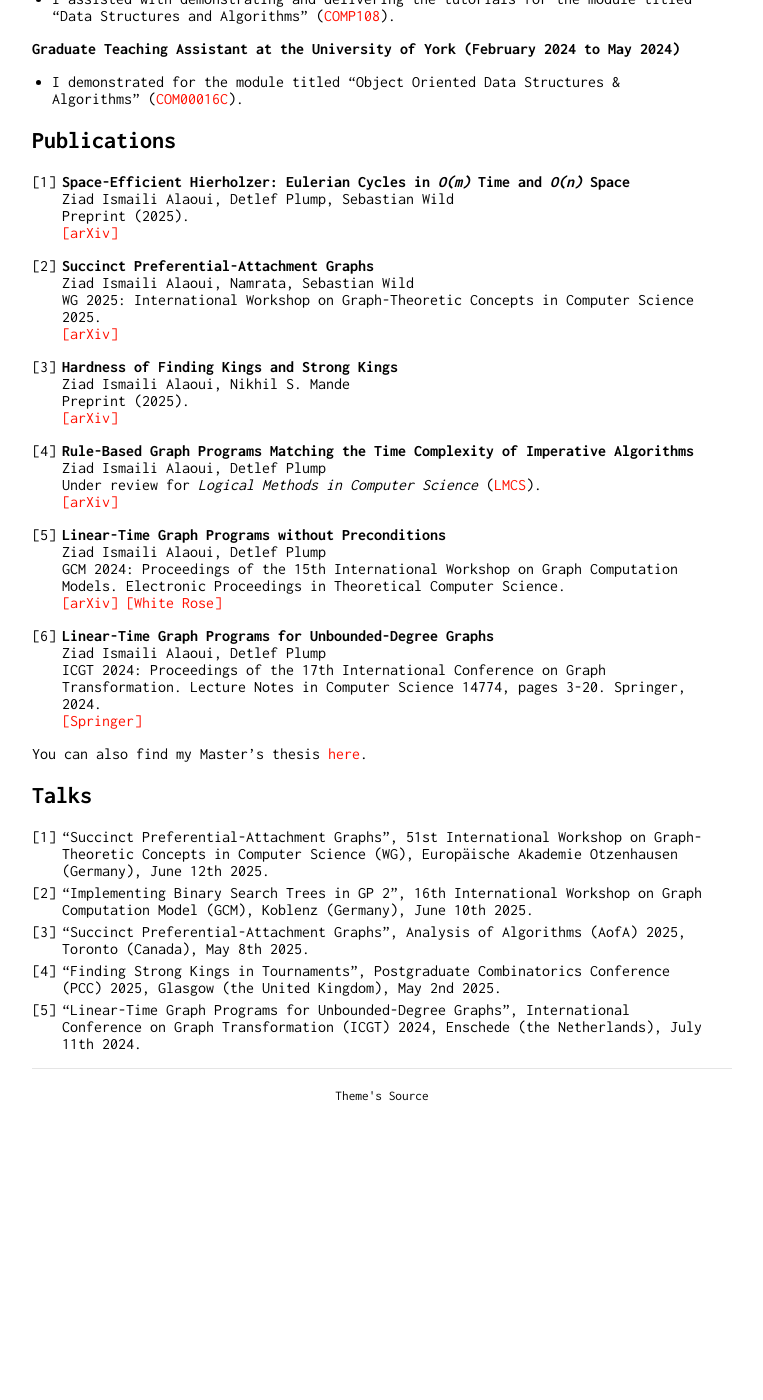
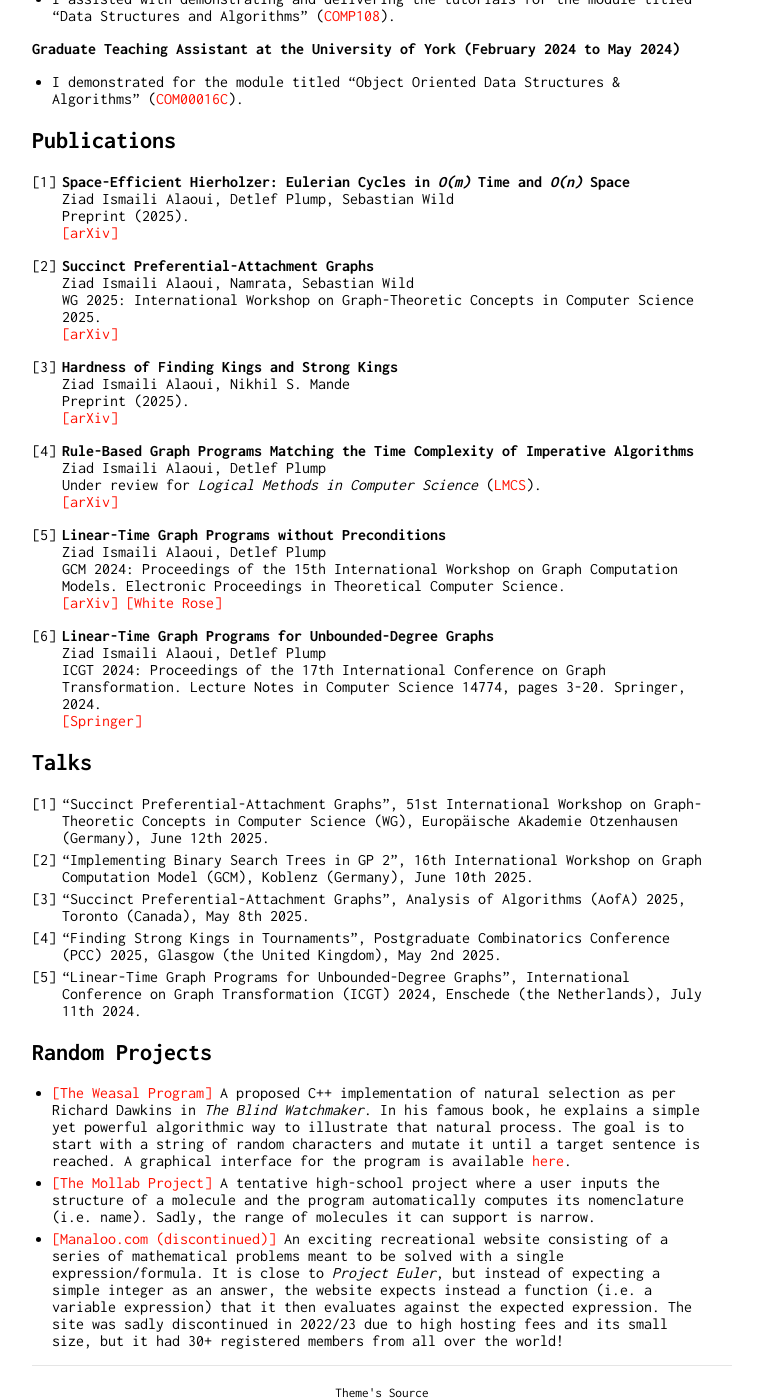
Before and after one commit to ismaili-ziad/me, a Jekyll site: the page built from index.md, in a window 1280 px wide and 1400 px high, scrolled down 792 px. Shown: the whole window, without its empty margins (258-1021 px from the left). Built offline with Jekyll 4.4.1, drawn with Linux system fonts in a browser that asks for light colours; our own code applies the rules of GitHub Pages for plain Markdown files; before the commit the page ends 1895 px from its top, so only the background shows below that.

Commit message:
Update index.md

```diff
--- a/index.md
+++ b/index.md
@@ -57,11 +57,14 @@ Hey! I am Ziad (*he*/*him*), a current doctoral student at the University of Liv
    ICGT 2024: Proceedings of the 17th International Conference on Graph Transformation. Lecture Notes in Computer Science 14774, pages 3-20. Springer, 2024.<br>
    [[Springer]](https://link.springer.com/chapter/10.1007/978-3-031-64285-2_1)
 
-You can also find my Master's thesis [here](https://etheses.whiterose.ac.uk/id/eprint/36969/).
-
 ## Talks
 1. "Succinct Preferential-Attachment Graphs", 51st International Workshop on Graph-Theoretic Concepts in Computer Science (WG), Europäische Akademie Otzenhausen (Germany), June 12th 2025.
 2. "Implementing Binary Search Trees in GP 2", 16th International Workshop on Graph Computation Model (GCM), Koblenz (Germany), June 10th 2025.
 3. "Succinct Preferential-Attachment Graphs", Analysis of Algorithms (AofA) 2025, Toronto (Canada), May 8th 2025.
 4. "Finding Strong Kings in Tournaments", Postgraduate Combinatorics Conference (PCC) 2025, Glasgow (the United Kingdom), May 2nd 2025.
 5. "Linear-Time Graph Programs for Unbounded-Degree Graphs", International Conference on Graph Transformation (ICGT) 2024, Enschede (the Netherlands), July 11th 2024.
+
+## Random Projects
+- [[The Weasal Program]](https://github.com/ismaili-ziad/blind-watchmaker-algorithm) A proposed C++ implementation of natural selection as per Richard Dawkins in *The Blind Watchmaker*. In his famous book, he explains a simple yet powerful algorithmic way to illustrate that natural process. The goal is to start with a string of random characters and mutate it until a target sentence is reached. A graphical interface for the program is available [here](https://github.com/ismaili-ziad/the-weasel-program-GUI).
+- [[The Mollab Project]](https://github.com/ismaili-ziad/Mollab-Project) A tentative high-school project where a user inputs the structure of a molecule and the program automatically computes its nomenclature (i.e. name). Sadly, the range of molecules it can support is narrow.
+- [[Manaloo.com (discontinued)]](https://web.archive.org/web/20220117234233/https://manaloo.com/) An exciting recreational website consisting of a series of mathematical problems meant to be solved with a single expression/formula. It is close to *Project Euler*, but instead of expecting a simple integer as an answer, the website expects instead a function (i.e. a variable expression) that it then evaluates against the expected expression. The site was sadly discontinued in 2022/23 due to high hosting fees and its small size, but it had 30+ registered members from all over the world!
```
Also changed, not shown: other parts of index.md (+1 -1 lines).
